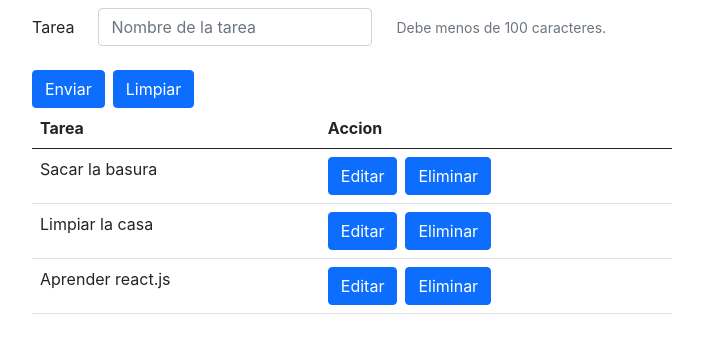
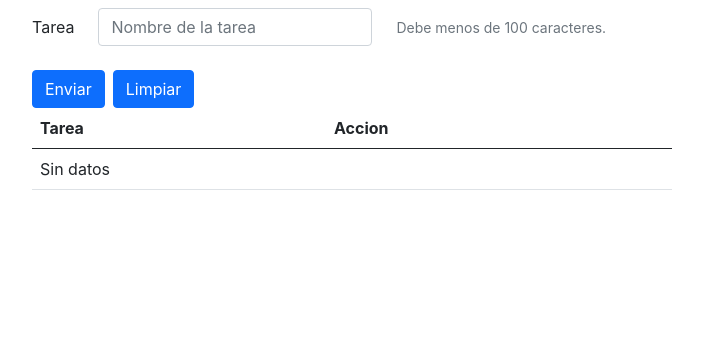
Before and after one commit to leandroVece/React, a React (Create React App) app: page / in a window 1280 px wide. Shown: the top 344 px of the page, without its empty margins (288-991 px from the left). Built offline with nearby package versions, Linux system fonts and the light colour scheme.

Commit message:
local storage implementado

```diff
--- a/src/App.js
+++ b/src/App.js
@@ -3,33 +3,33 @@ import Table from "./Components/Table.js";
 import Form from "./Components/Form";
 
 
-const listTask = [
-  {
-    id: 0,
-    name: "Sacar la basura"
-  },
-  {
-    id: 1,
-    name: "Limpiar la casa"
-  },
-  {
-    id: 2,
-    name: "Aprender react.js"
-  },
-];
+
 
 function App() {
-  const [state, setState] = useState(listTask);
+
+  const localStorageTask = localStorage.getItem("task_V1");
   const [dataToEdit, setDataToEdit] = useState(null);
+  let parsedTask;
+
+  if (!localStorageTask) {
+    localStorage.setItem('task_V1', JSON.stringify([]));
+    parsedTask = [];
+  } else {
+    parsedTask = JSON.parse(localStorageTask);
+  }
+  const [tasks, setTasks] = useState(parsedTask);
+
 
   const CreateData = (data) => {
-    data.id = state.length;
-    setState([...state, data])
+    data.id = Date.now();
+    const lista = [...tasks, data];
+    //setTasks([...tasks, data])
+    SaveToLocalStorage(lista);
   }
 
   const updateData = (data) => {
-    let newData = state.map((el) => (el.id === data.id ? data : el));
-    setState(newData);
+    let newData = tasks.map((el) => (el.id === data.id ? data : el));;
+    SaveToLocalStorage(newData);
   };
 
   const deleteData = (id) => {
@@ -37,13 +37,18 @@ function App() {
       `¿Estás seguro de eliminar el registro con el id '${id}'?`
     );
     if (isDelete) {
-      let newData = state.filter((el) => el.id !== id);
-      setState(newData);
+      let newData = tasks.filter((el) => el.id !== id);
+      SaveToLocalStorage(newData);
     } else {
       return;
     }
   };
 
+  const SaveToLocalStorage = (data) => {
+    const stringConvert = JSON.stringify(data);
+    localStorage.setItem('task_V1', stringConvert);
+    setTasks(data)
+  };
   return (
     <Fragment>
       <Form
@@ -52,7 +57,7 @@ function App() {
         dataToEdit={dataToEdit}
         setDataToEdit={setDataToEdit} />
       <Table
-        data={state}
+        data={tasks}
         setDataToEdit={setDataToEdit}
         deleteData={deleteData} />
     </Fragment>
--- a/src/Components/Form.js
+++ b/src/Components/Form.js
@@ -50,7 +50,7 @@ const Form = ({ createData, updateData, dataToEdit, setDataToEdit }) => {
         <form className="w-50 mx-auto mt-2" onSubmit={handleSubmit}>
             <div className="row g-4 align-items-center">
                 <div className="col-auto">
-                    <label for="textImput" className="col-form-label">Tarea</label>
+                    <label htmlFor="textImput" className="col-form-label">Tarea</label>
                 </div>
                 <div className="col-auto">
                     <input type="text" maxLength={100} name="name" placeholder="Nombre de la tarea" onChange={handleChange} id="textImput" className="form-control" aria-describedby="passwordHelpInline" value={form.name} />
--- a/src/Components/Table.js
+++ b/src/Components/Table.js
@@ -13,9 +13,9 @@ const Table = ({ data, setDataToEdit, deleteData }) => {
                 </thead>
                 <tbody>
                     {data.length > 0 ? (
-                        data.map(x => (
+                        data.map((x, index) => (
                             <TableRow
-                                key={x.id}
+                                key={index}
                                 el={x}
                                 setDataToEdit={setDataToEdit}
                                 deleteData={deleteData}
```
